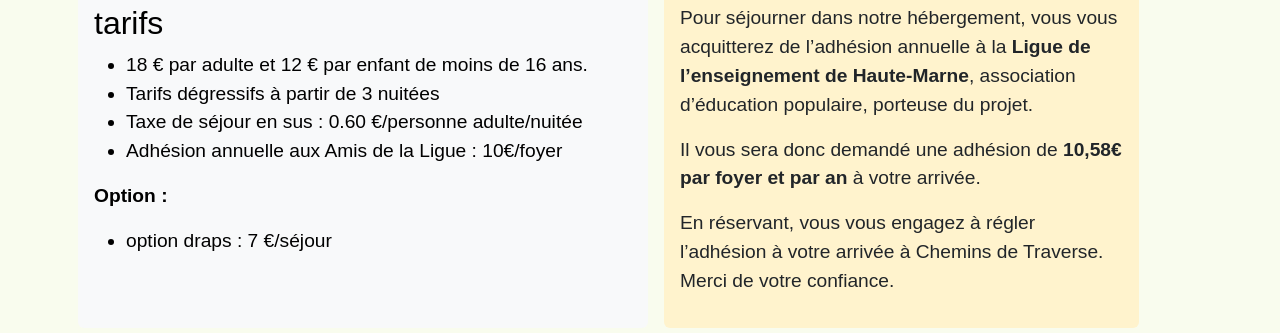
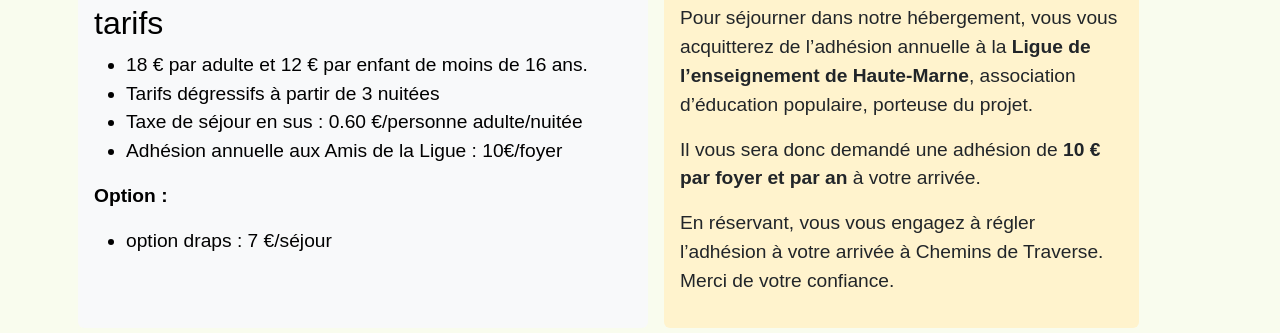
Before and after one commit to numerique-lde52/cdt, a Jekyll site: the page built from pages-fr/hebergements-la-chambre-aux-papillons.md, in a window 1280 px wide. Shown: the part 1349-1682 px from the top of the page. Built offline with Jekyll 4.4.1, drawn with Linux system fonts in a browser that asks for light colours; some web fonts are replaced; a script that is not in the unit is left out.

Commit message:
Update Configuration “translations”

```diff
--- a/_data/translations.yml
+++ b/_data/translations.yml
@@ -9,7 +9,7 @@
       d’éducation populaire,  porteuse du projet.
 
 
-      Il vous sera donc demandé une adhésion de **10,58€ par foyer et par an** à votre arrivée.
+      Il vous sera donc demandé une adhésion de **10 € par foyer et par an** à votre arrivée.
 
 
       En réservant, vous vous engagez à régler l’adhésion à votre arrivée à Chemins de Traverse. Merci de votre confiance.
```
